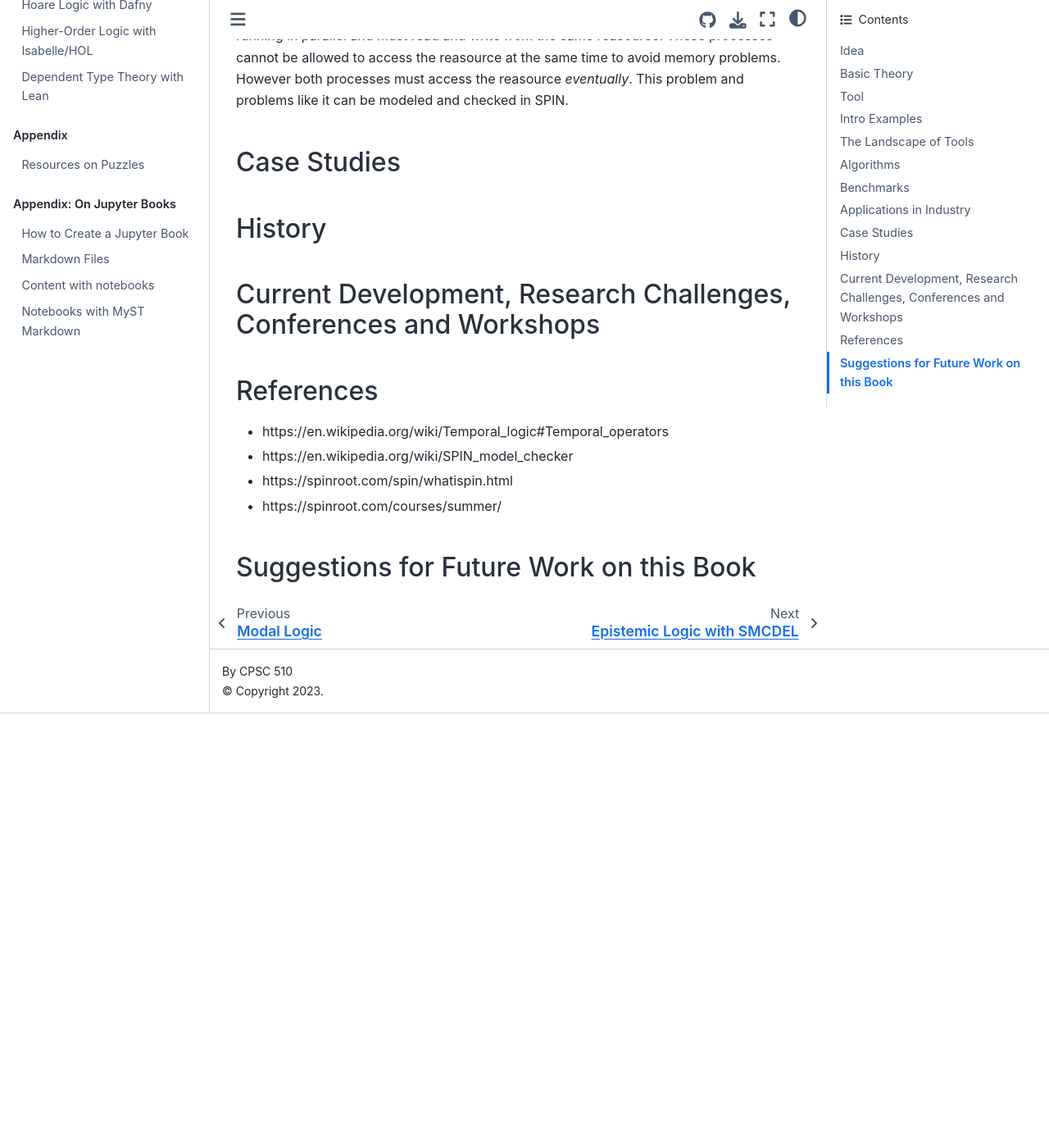
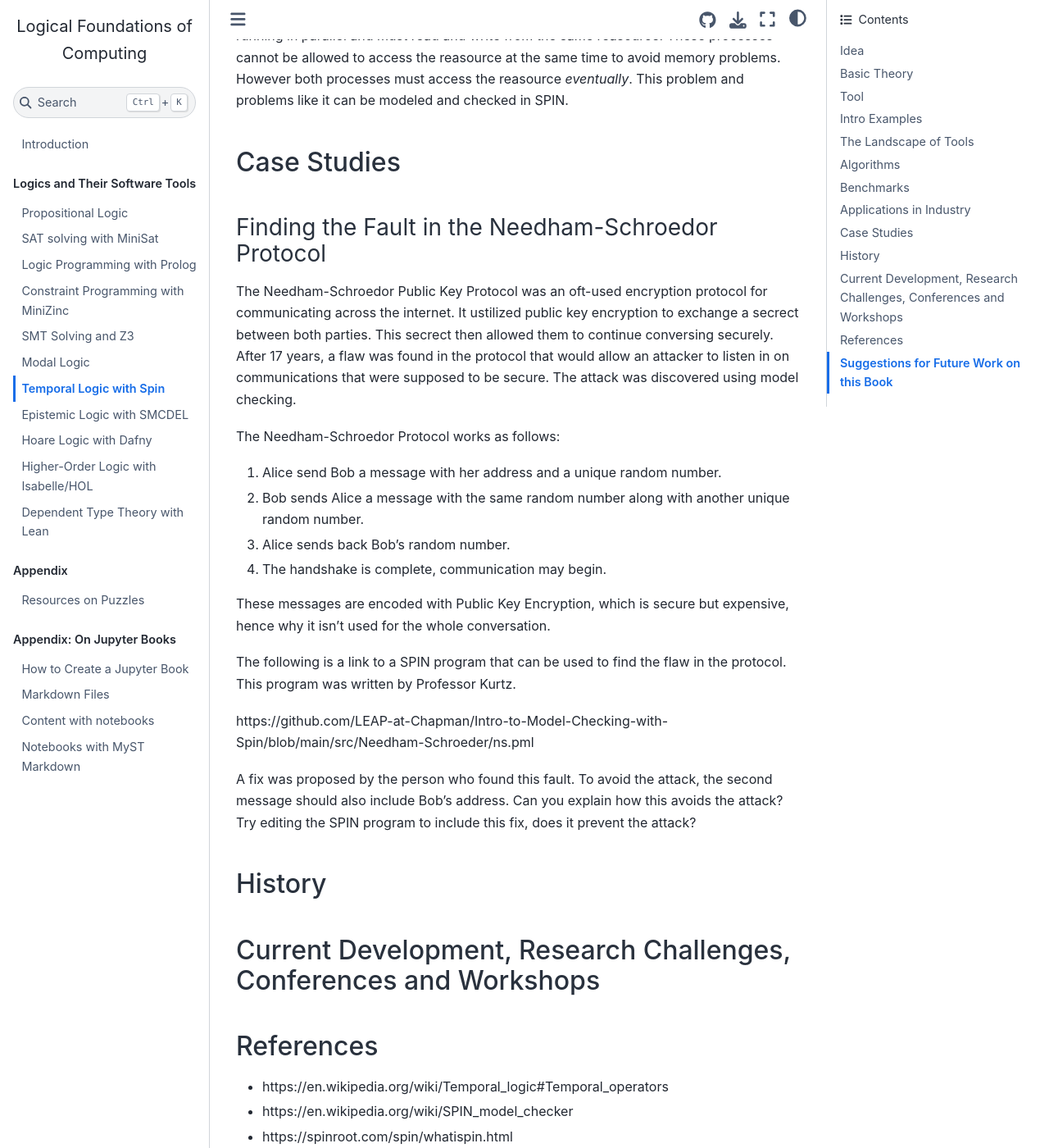
Before and after one commit to LEAP-at-Chapman/CPSC-510-Logical-Foundations-of-Computing, a Jupyter Book: the page built from content/7-temporal-logic.md, in a window 1280 px wide and 1400 px high, scrolled down 2846 px. Shown: the whole window at 82% size. Built offline with Jupyter Book 1.0.4 settings and Sphinx 7.4.7 and the Sphinx Book theme 1.1.4, drawn with Linux system fonts in a browser that asks for light colours; before the commit the page ends 3716 px from its top, so only the background shows below that.

Commit message:
case study 1 added

```diff
--- a/content/7-temporal-logic.md
+++ b/content/7-temporal-logic.md
@@ -89,6 +89,28 @@ One of the main applications of SPIN in the industry is model checking for concu
 
 ## Case Studies
 
+### Finding the Fault in the Needham-Schroedor Protocol
+
+The Needham-Schroedor Public Key Protocol was an oft-used encryption protocol for communicating across the internet. It ustilized public key encryption to exchange a secrect between both parties. This secrect then allowed them to continue conversing securely. After 17 years, a flaw was found in the protocol that would allow an attacker to listen in on communications that were supposed to be secure. The attack was discovered using model checking.
+
+The Needham-Schroedor Protocol works as follows:
+
+1. Alice send Bob a message with her address and a unique random number.
+
+2. Bob sends Alice a message with the same random number along with another unique random number.
+
+3. Alice sends back Bob's random number.
+
+4. The handshake is complete, communication may begin.
+
+These messages are encoded with Public Key Encryption, which is secure but expensive, hence why it isn't used for the whole conversation.
+
+The following is a link to a SPIN program that can be used to find the flaw in the protocol. This program was written by Professor Kurtz.
+
+https://github.com/LEAP-at-Chapman/Intro-to-Model-Checking-with-Spin/blob/main/src/Needham-Schroeder/ns.pml
+
+A fix was proposed by the person who found this fault. To avoid the attack, the second message should also include Bob's address. Can you explain how this avoids the attack? Try editing the SPIN program to include this fix, does it prevent the attack?
+
 ## History
 
 ## Current Development, Research Challenges, Conferences and Workshops
```
